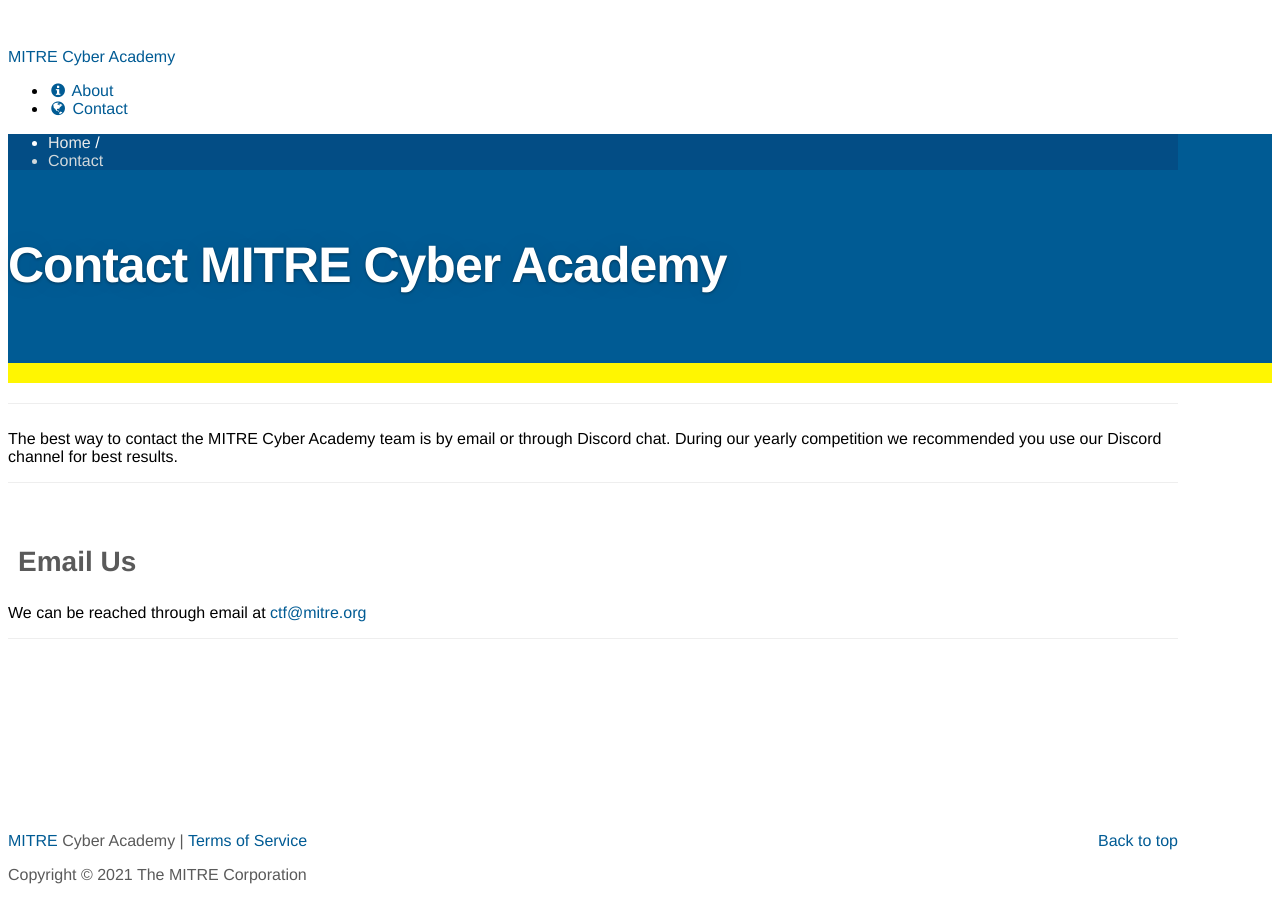
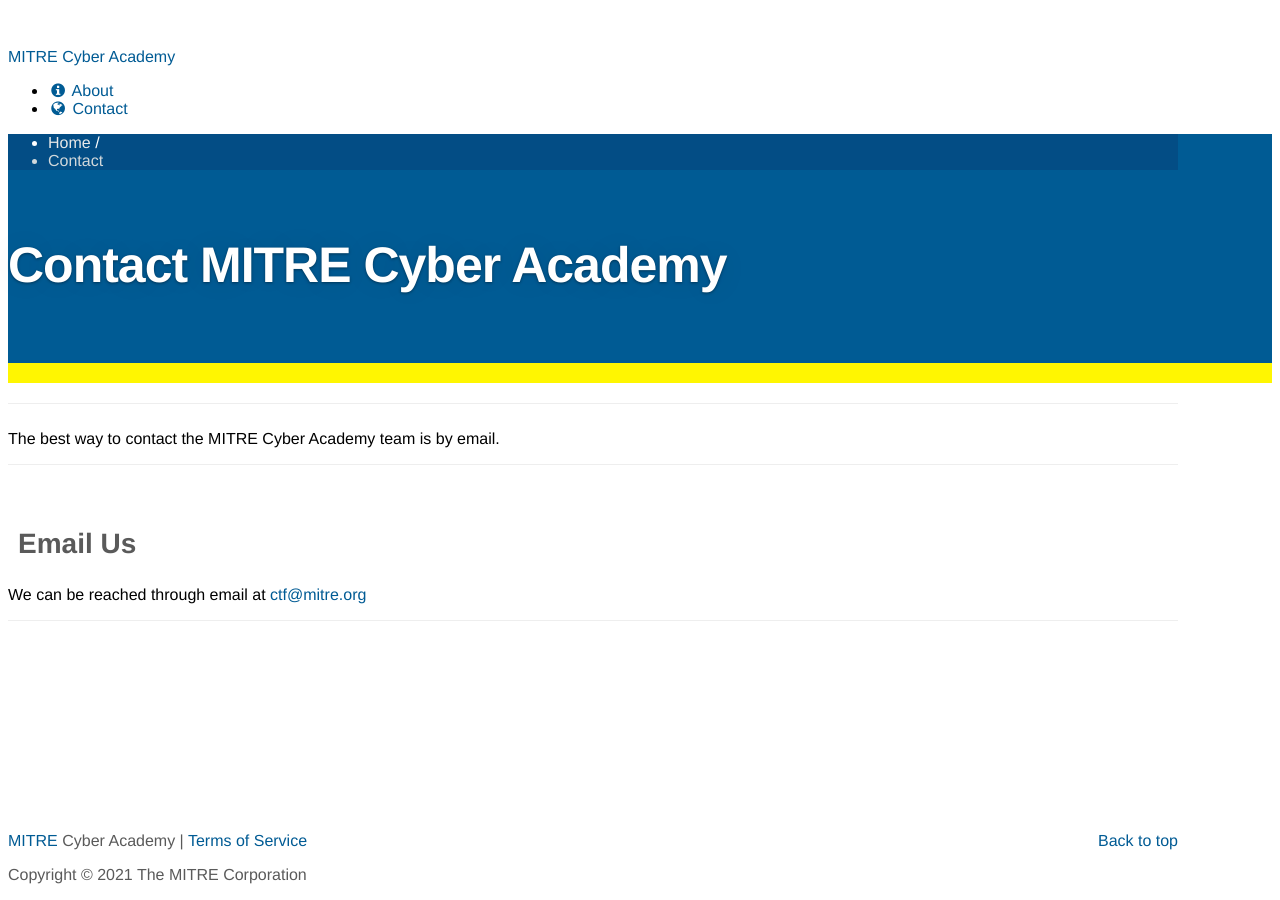
Before and after one commit to mitre-cyber-academy/mitre-cyber-academy.github.io, a Jekyll site: the page built from contact/index.html, in a window 1280 px wide. Built offline with Jekyll 4.4.1, drawn with Linux system fonts in a browser that asks for light colours; nearby versions of some CDN libraries; library files that are not in the unit come from our copies.

Commit message:
Discord removal v2

```diff
--- a/contact/index.html
+++ b/contact/index.html
@@ -16,16 +16,12 @@ title: MITRE Cyber Academy | Contact
 <div class="colored-divider"></div>
 <div class="container" id="contactform">
     <div class="maincontent row-fluid top-border">
-        <p>The best way to contact the MITRE Cyber Academy team is by email or through Discord chat. During our yearly competition we recommended you use our Discord channel for best results.</p>
+        <p>The best way to contact the MITRE Cyber Academy team is by email.</p>
     </div>
     <div class="maincontent row-fluid">
         <div class="span7">
             <h2>Email Us</h2>
             <p>We can be reached through email at <a href="mailto:ctf@mitre.org">ctf@mitre.org</a></p>
         </div>
-        <!-- <div class="span5">
-            <h2>Join us on Discord</h2>
-            <iframe src="https://discordapp.com/widget?id=313776872687140884&theme=dark" width="350" height="500" allowtransparency="true" frameborder="0"></iframe><br /><br />
-        </div> -->
     </div>
 </div>
```
